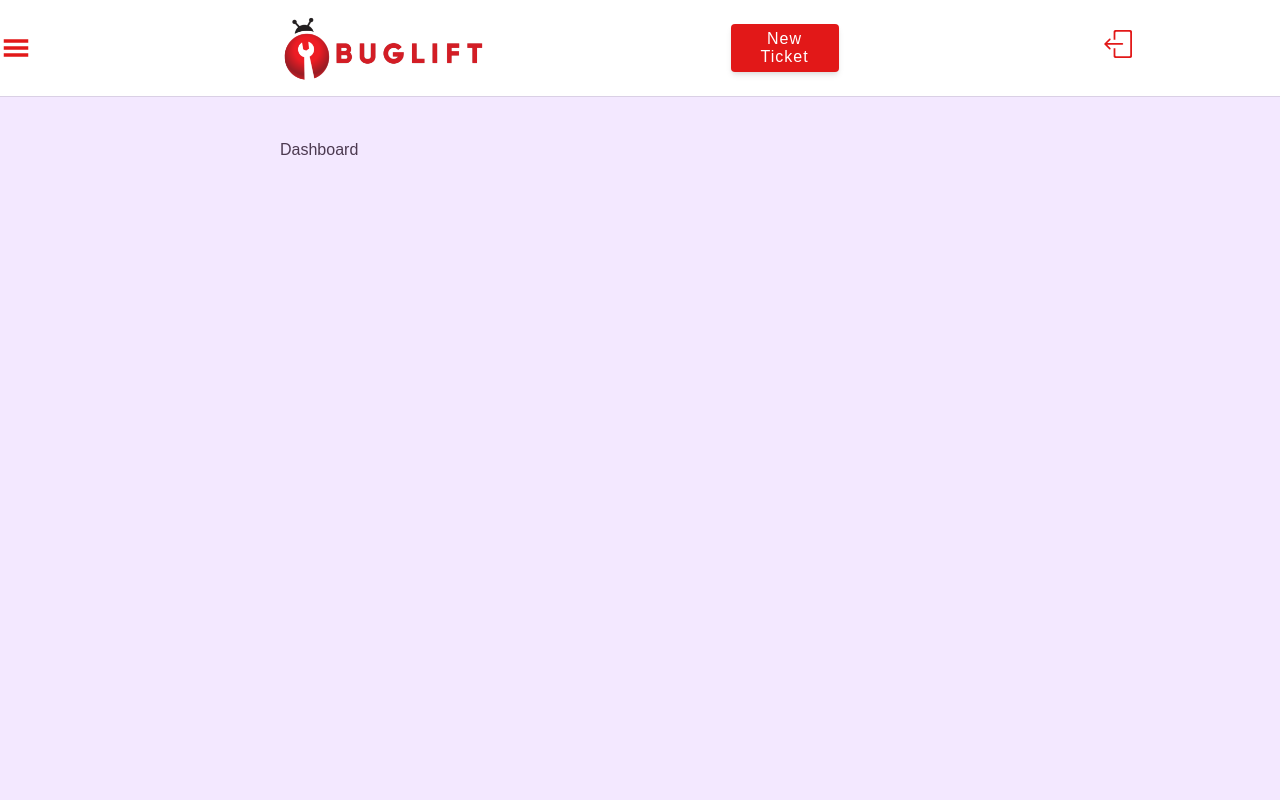
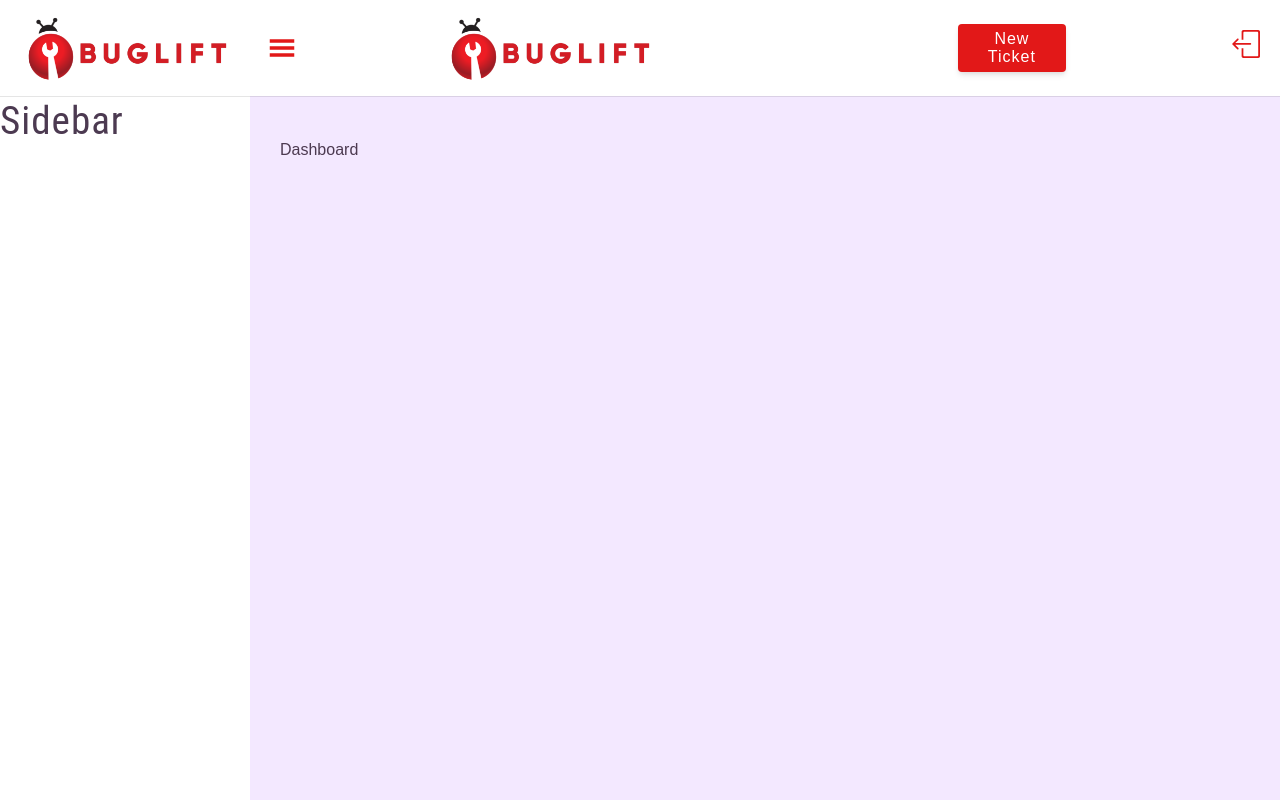
Before and after one commit to r4sy4n/react-app-buglift, a React (Create React App) app in the folder p3-react-app/: page / in a window 1280 px wide. Built offline with nearby package versions, Linux system fonts and the light colour scheme.

Commit message:
Fix: shared layout  ,navbar and sidebar display functional

```diff
--- a/p3-react-app/src/components/Navbar.js
+++ b/p3-react-app/src/components/Navbar.js
@@ -1,10 +1,11 @@
 import React from 'react';
-import { useState } from 'react';
+import { useState, useContext } from 'react';
 import styled from 'styled-components';
 import {Banner} from '../components';
 import {GiHamburgerMenu} from 'react-icons/gi';
 import {SlLogout} from 'react-icons/sl'
 import { Link } from 'react-router-dom';
+import { SharedLayoutContext } from '../pages/dashboard/SharedLayout';
 
 const Wrapper = styled.nav`
   height: 6rem;
@@ -14,8 +15,9 @@ const Wrapper = styled.nav`
   background:#fff;
   box-shadow: 0 1px 0px 0px rgba(0, 0, 0, 0.1);
   width: 100%;
-  /* position: fixed; */
+  position: fixed;
   top: 0;
+  /* z-index: -1; */
 
   .logo {
     display: flex;
@@ -28,6 +30,7 @@ const Wrapper = styled.nav`
     align-items: center;
     justify-content: space-between;
     transition: 0.3s ease-in-out all;
+    margin-left: 250px;
   }
   .toggle-btn{
     background: transparent;
@@ -37,6 +40,7 @@ const Wrapper = styled.nav`
     cursor: pointer;
     display: flex;
     align-items: center;
+    margin-left: 1rem;
   }
   .logout-btn {
     background: transparent;
@@ -44,14 +48,15 @@ const Wrapper = styled.nav`
     color: #E21818;
     cursor: pointer;
     font-size: 1.75rem;
-    /* top: 40px;
-    left: 0; */
+    top: 40px;
+    left: 0;
     margin: 10px;
     padding: 0.5rem;
   }
   .btn {
     width: 108px;
     text-align: center;
+    margin-left: 10rem;
   }
   .nav-move{
     display: flex;
@@ -59,7 +64,7 @@ const Wrapper = styled.nav`
     width: 90%;
     align-items: center;
     justify-content: space-between;
-    margin-left: 260px;
+    margin-left: 0px;
     transition: 0.3s ease-in-out all;
   }
   /* @media (max-width: 992px) {
@@ -71,16 +76,20 @@ const Wrapper = styled.nav`
 `
 
 const Navbar = () => {
+  const {showSidebar, setShowsidebar} = useContext(SharedLayoutContext);
   const [sidebar, setSidebar] = useState(false);
 
-  const showSidebar = () => setSidebar(!sidebar);
+  // const hideSidebar = () => setSidebar(!sidebar);
+  console.log(showSidebar);
   return (
     <Wrapper>
       <div className={sidebar ? 'nav-move' : 'nav-center'}>
-        <button type='button' className='toggle-btn' onClick={showSidebar}>
+          <button type='button' className='toggle-btn' onClick={() => {
+            setSidebar(!sidebar)
+            setShowsidebar(!showSidebar);
+          }}>
             <GiHamburgerMenu />
           </button>
-
             <Banner />
           <Link to='createticket' className='btn'>New Ticket</Link>
           <button type='button' className='logout-btn'>
--- a/p3-react-app/src/components/Sidebar.js
+++ b/p3-react-app/src/components/Sidebar.js
@@ -1,23 +1,27 @@
 import React from 'react';
 import styled from 'styled-components';
 import Banner from './Banner';
-
+import { useState, useContext } from 'react';
+import { SharedLayoutContext } from '../pages/dashboard/SharedLayout';
 
 const Wrapper = styled.aside`
 box-shadow: 1px 0px 0px 0px rgba(0, 0, 0, 0.1);
+transition: 0.3s ease-in-out all;
 /* display: none; */
   .sidebar-container {
         background: #fff;
         min-height: 100vh;
         height: 100%;
         width: 250px;
-        margin-left: -250px;
-        display: none;
+        /* margin-left: -250px;
+        display: none; */
         transition: 0.3s ease-in-out all;
+
     }
   .content {
       position: sticky;
       top: 0;
+      z-index: 1;
     }
   header {
       height: 6rem;
@@ -28,14 +32,16 @@ box-shadow: 1px 0px 0px 0px rgba(0, 0, 0, 0.1);
     }
 `
 const Sidebar = () => {
+      const {showSidebar, setShowsidebar} = useContext(SharedLayoutContext);
+
   return (
-   <Wrapper>
+   <Wrapper className={showSidebar ? null : 'hide'}>
       <div className='sidebar-container'>
         <div className='content'>
           <header>
             <Banner />
           </header>
-          {/* <NavLinks /> */}
+          <h2>Sidebar</h2>
         </div>
       </div>
     </Wrapper>
--- a/p3-react-app/src/pages/dashboard/SharedLayout.js
+++ b/p3-react-app/src/pages/dashboard/SharedLayout.js
@@ -1,8 +1,9 @@
-import React from 'react';
+import { useState, createContext } from 'react';
 import { Outlet } from 'react-router-dom';
 import {Navbar, Sidebar, Smallsidebar} from '../../components/index';
 import styled from 'styled-components';
 
+export const SharedLayoutContext = createContext();
 
 const Wrapper = styled.section`
   /* .dashboard {
@@ -17,7 +18,7 @@ const Wrapper = styled.section`
   /* @media (min-width: 992px) { */
     .dashboard {
       display: grid;
-      grid-template-columns: 1fr ;
+      grid-template-columns: 1fr;
     }
     .dashboard-page {
       /* width: 90%; */
@@ -27,23 +28,42 @@ const Wrapper = styled.section`
     position: absolute;
     top: 6.5rem;
     left: 280px;
+    transition: 0.3s ease-in-out all;
     }
   /* } */
+    .hide{
+      margin-left: -250px;
+      /* display: none; */
+      transition: 0.3s ease-in-out all;
+    }
+    .move-side{
+      margin: 0 auto;
+      padding: 2rem 0;
+      position: absolute;
+      top: 6.5rem;
+      left: 30px;
+      transition: 0.3s ease-in-out all;
+    }
 `
+
 const SharedLayout = () => {
+  const [showSidebar, setShowsidebar] = useState(true);
+
   return (
+    <SharedLayoutContext.Provider value={{showSidebar, setShowsidebar}}>
       <Wrapper>
           <main className='dashboard'>
               {/* <Smallsidebar /> */}
               <Sidebar />
               <div>
                   <Navbar />
-                <div className='dashboard-page'>
+                  <div className={showSidebar ? 'dashboard-page' : 'move-side'}>
                       <Outlet />
                   </div>
               </div>
           </main>
       </Wrapper>
+    </SharedLayoutContext.Provider>
   )
 }
 
```
Lines whose indentation alone changed are shown as unchanged.
